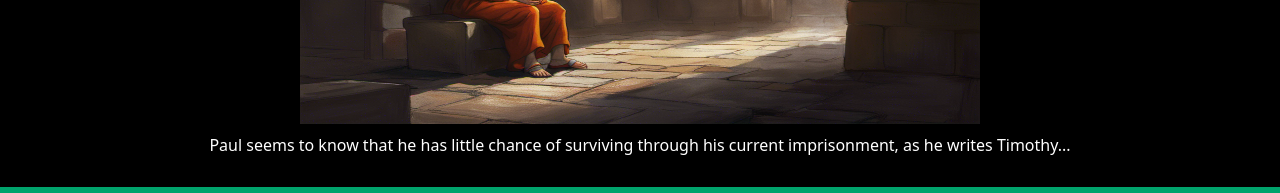
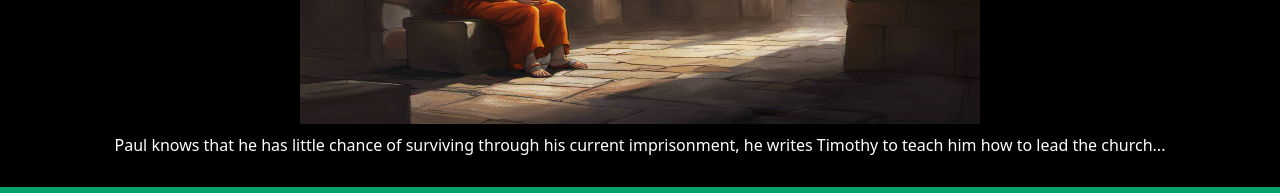
Before and after one commit to jnutt367/mark, a Next.js app: page / in a window 1280 px wide. Shown: the part 5820-6013 px from the top of the page. Built offline with nearby package versions, Linux system fonts and the light colour scheme.

Commit message:
Update index.js

```diff
--- a/pages/index.js
+++ b/pages/index.js
@@ -974,7 +974,7 @@ The Burial of Jesus
 
 </div>
 <p className={styles.parables}>
-         Paul seems to know that he has little chance of surviving through his current imprisonment, as he writes Timothy...
+         Paul knows that he has little chance of surviving through his current imprisonment, he writes Timothy to teach him how to lead the church...
 </p>
               <div className={styles.nav}>
        <a href="https://matthew-coral.vercel.app/">
```
